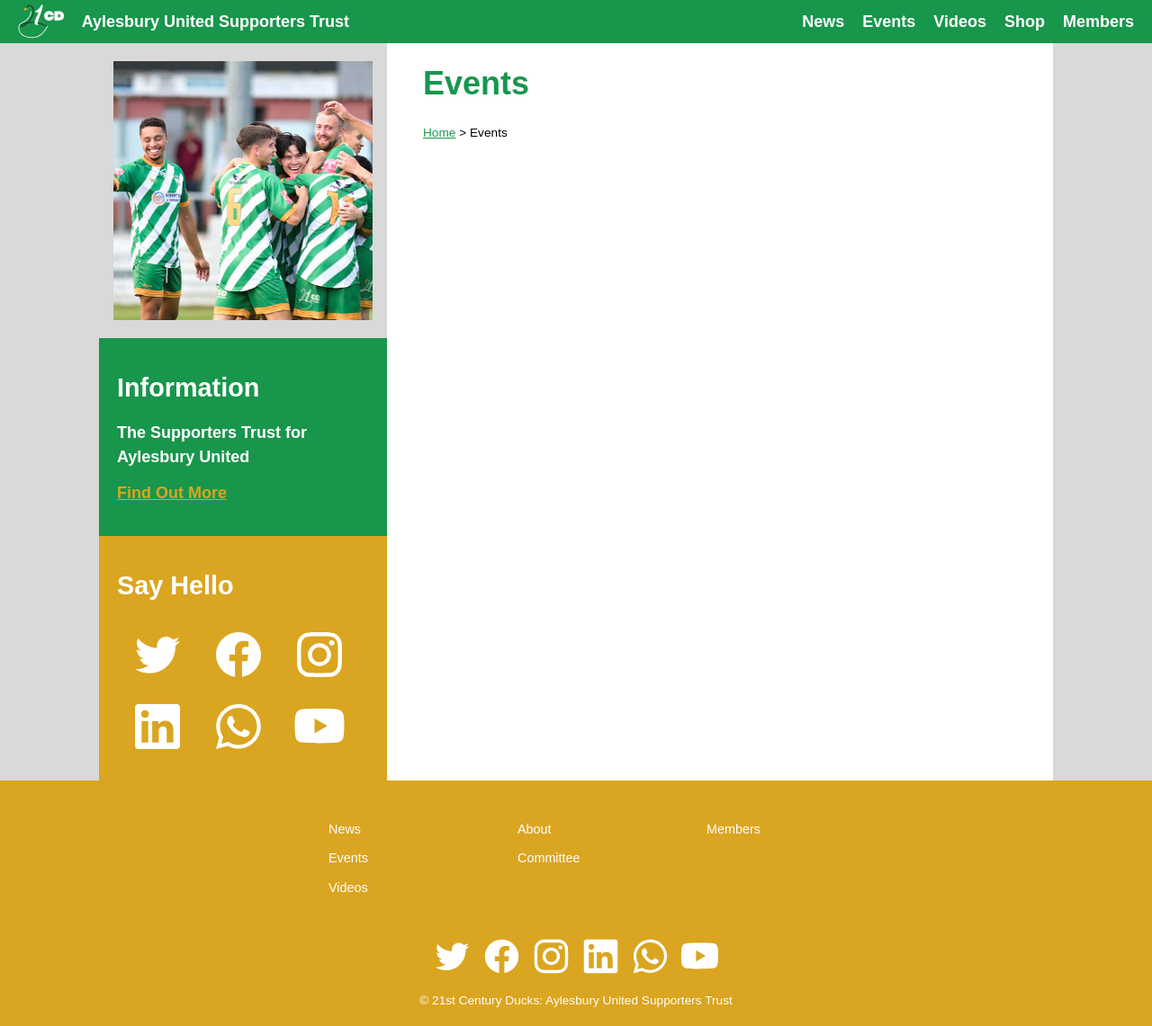
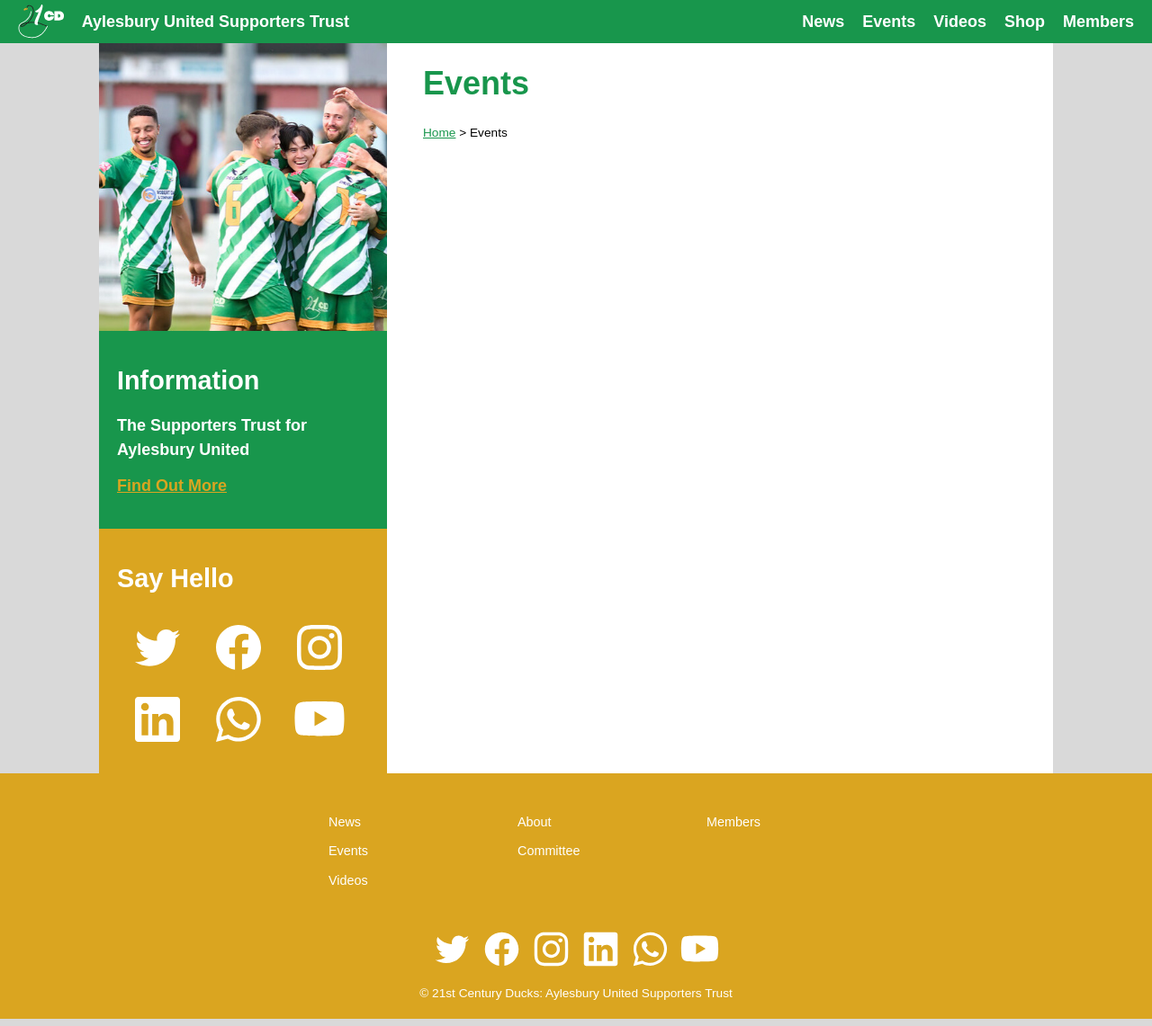
Before and after one commit to RobDWaller/21ducks.github.io, a Jekyll site: the page built from events.html, in a window 1280 px wide and 1141 px high. Shown: the whole window at 90% size. Built offline with Jekyll 4.4.1, drawn with Linux system fonts in a browser that asks for light colours.

Commit message:
Removed padding on avatar image in sidebar on desktop.

```diff
--- a/_sass/layout.scss
+++ b/_sass/layout.scss
@@ -79,9 +79,9 @@
 
             img {
                 display: block;
-                width: 90%;
+                width: 100%;
                 height: auto;
-                padding: 20px 5%;
+                padding: 0px;
             }
         }
 
```
